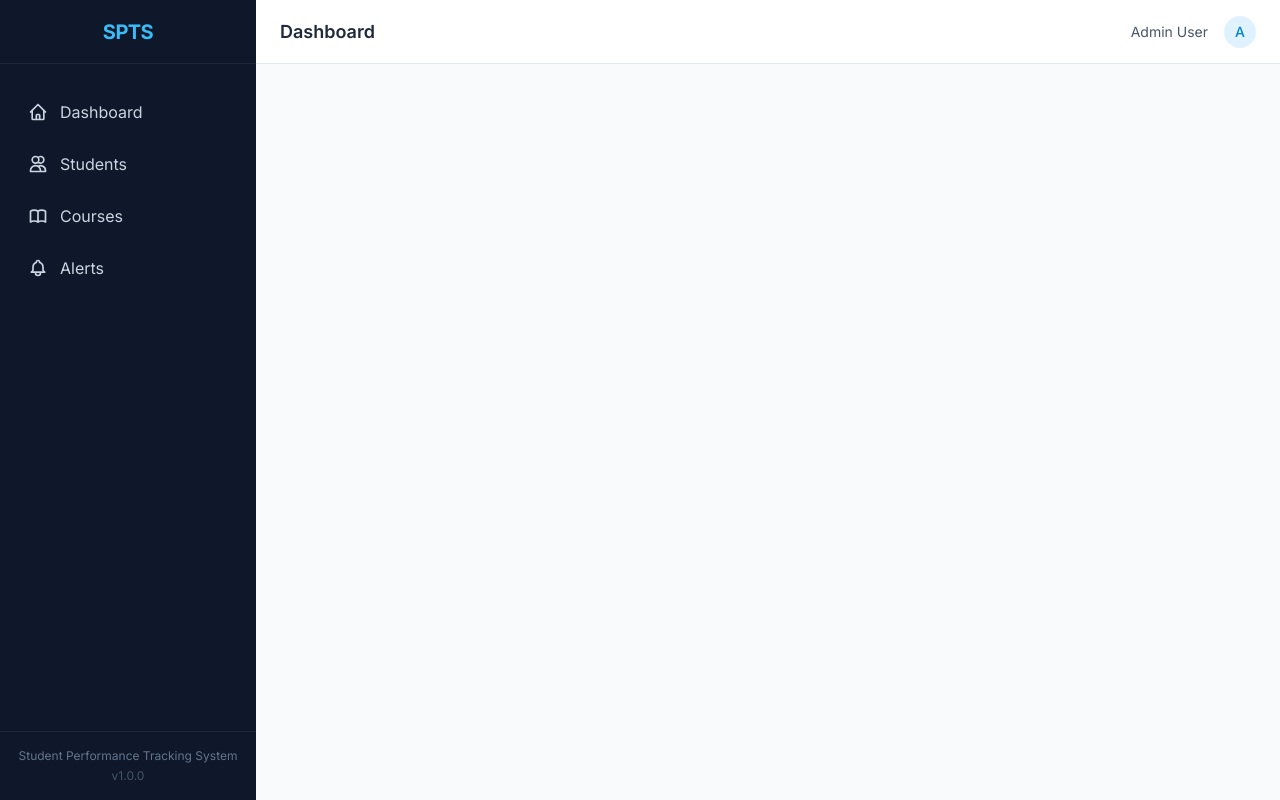
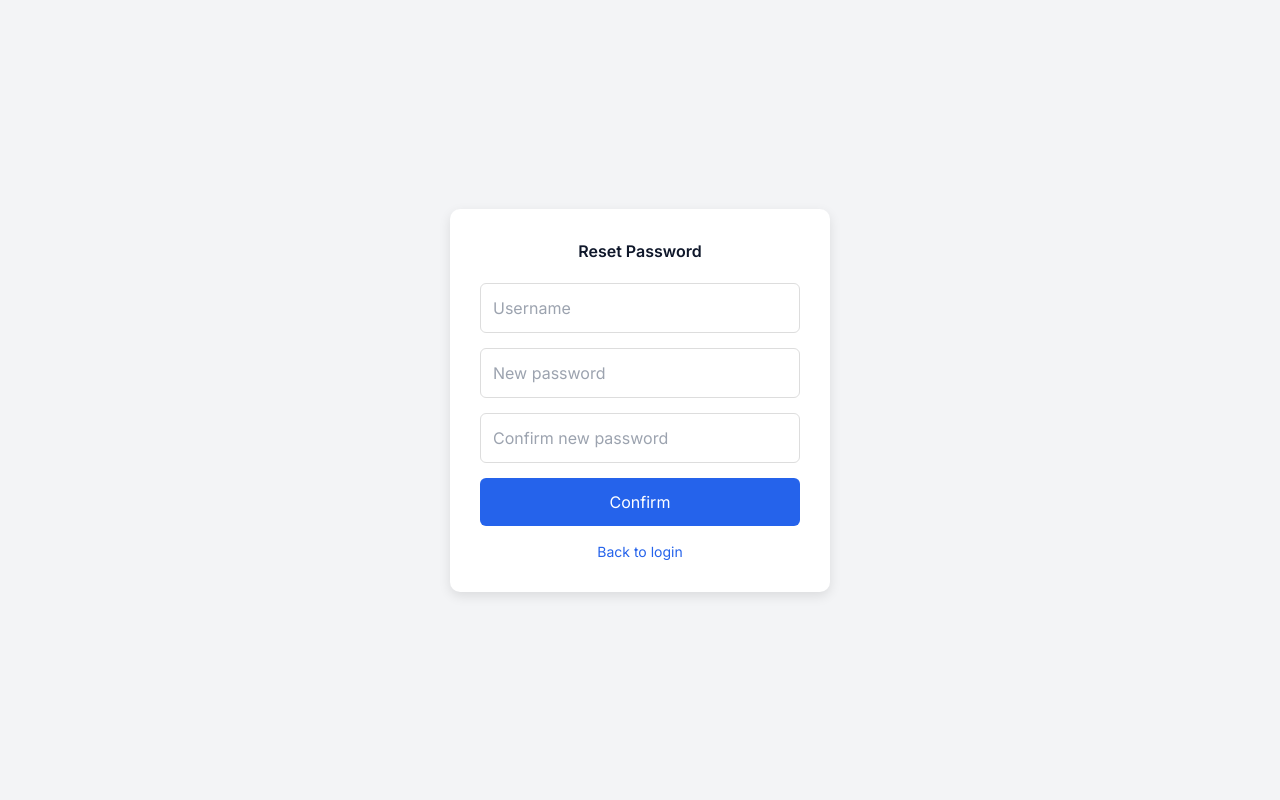
Before and after one commit to bruksama/UTH_OOSD, a React (Vite) app in the folder frontend/: page /forgot-password in a window 1280 px wide. Built offline with nearby package versions, Linux system fonts and the light colour scheme.

Commit message:
feat(auth): add login register and reset password

```diff
--- a/frontend/package.json
+++ b/frontend/package.json
@@ -10,11 +10,11 @@
     "preview": "vite preview"
   },
   "dependencies": {
+    "axios": "^1.6.7",
     "react": "^18.3.1",
     "react-dom": "^18.3.1",
-    "react-router-dom": "^6.22.0",
-    "recharts": "^2.12.0",
-    "axios": "^1.6.7"
+    "react-router-dom": "^6.30.3",
+    "recharts": "^2.12.0"
   },
   "devDependencies": {
     "@types/react": "^18.3.18",
--- a/frontend/src/App.tsx
+++ b/frontend/src/App.tsx
@@ -1,28 +1,46 @@
 import { BrowserRouter as Router, Routes, Route } from 'react-router-dom';
+import { useState } from 'react';
+
 import Layout from './components/Layout';
 import Dashboard from './pages/Dashboard';
 import Students from './pages/Students';
 import Courses from './pages/Courses';
 import Alerts from './pages/Alerts';
 
-/**
- * Main Application Component
- *
- * Provides routing and layout structure for SPTS frontend.
- *
- * @author SPTS Team
- */
+import Login from './pages/Login';
+import Register from './pages/Register';
+import ForgotPassword from './pages/ForgotPassword';
+
+import ProtectedRoute from './components/ProtectedRoute';
+
 function App() {
+    const [isAuthenticated, setIsAuthenticated] = useState(false);
+
     return (
         <Router>
-            <Layout>
-                <Routes>
+            <Routes>
+                {/* ===== Auth pages (KHÔNG dùng Layout) ===== */}
+                <Route
+                    path="/login"
+                    element={<Login setIsAuthenticated={setIsAuthenticated} />}
+                />
+                <Route path="/register" element={<Register />} />
+                <Route path="/forgot-password" element={<ForgotPassword />} />
+
+                {/* ===== Protected pages (CÓ Layout) ===== */}
+                <Route
+                    element={
+                        <ProtectedRoute isAuthenticated={isAuthenticated}>
+                            <Layout />
+                        </ProtectedRoute>
+                    }
+                >
                     <Route path="/" element={<Dashboard />} />
                     <Route path="/students" element={<Students />} />
                     <Route path="/courses" element={<Courses />} />
                     <Route path="/alerts" element={<Alerts />} />
-                </Routes>
-            </Layout>
+                </Route>
+            </Routes>
         </Router>
     );
 }
--- a/frontend/src/components/Layout.tsx
+++ b/frontend/src/components/Layout.tsx
@@ -1,17 +1,13 @@
-import { ReactNode } from 'react';
-import { Link, useLocation } from 'react-router-dom';
-
-interface LayoutProps {
-  children: ReactNode;
-}
+import { Link, useLocation, Outlet, useNavigate } from 'react-router-dom';
 
 /**
  * Main layout component with navigation sidebar
  *
  * @author SPTS Team
  */
-const Layout = ({ children }: LayoutProps) => {
+const Layout = () => {
   const location = useLocation();
+  const navigate = useNavigate();
 
   const navItems = [
     { path: '/', label: 'Dashboard', icon: 'M3 12l2-2m0 0l7-7 7 7M5 10v10a1 1 0 001 1h3m10-11l2 2m-2-2v10a1 1 0 01-1 1h-3m-6 0a1 1 0 001-1v-4a1 1 0 011-1h2a1 1 0 011 1v4a1 1 0 001 1m-6 0h6' },
@@ -22,18 +18,20 @@ const Layout = ({ children }: LayoutProps) => {
 
   const isActive = (path: string) => location.pathname === path;
 
+
+  const handleLogout = () => {
+    navigate('/login');
+  };
+
   return (
       <div className="min-h-screen bg-slate-50">
-      {/* Sidebar */}
         <aside className="fixed inset-y-0 left-0 w-64 bg-slate-900 text-white">
-        {/* Logo */}
           <div className="flex items-center justify-center h-16 border-b border-slate-800">
             <h1 className="text-xl font-bold tracking-tight">
               <span className="text-primary-400">SPTS</span>
             </h1>
           </div>
 
-        {/* Navigation */}
           <nav className="mt-6 px-3">
             <ul className="space-y-1">
               {navItems.map((item) => (
@@ -46,18 +44,8 @@ const Layout = ({ children }: LayoutProps) => {
                                 : 'text-slate-300 hover:bg-slate-800 hover:text-white'
                         }`}
                     >
-                  <svg
-                    className="w-5 h-5 mr-3"
-                    fill="none"
-                    stroke="currentColor"
-                    viewBox="0 0 24 24"
-                  >
-                    <path
-                      strokeLinecap="round"
-                      strokeLinejoin="round"
-                      strokeWidth={2}
-                      d={item.icon}
-                    />
+                      <svg className="w-5 h-5 mr-3" fill="none" stroke="currentColor" viewBox="0 0 24 24">
+                        <path strokeLinecap="round" strokeLinejoin="round" strokeWidth={2} d={item.icon} />
                       </svg>
                       {item.label}
                     </Link>
@@ -65,36 +53,25 @@ const Layout = ({ children }: LayoutProps) => {
               ))}
             </ul>
           </nav>
-
-        {/* Footer */}
-        <div className="absolute bottom-0 left-0 right-0 p-4 border-t border-slate-800">
-          <p className="text-xs text-slate-500 text-center">
-            Student Performance Tracking System
-          </p>
-          <p className="text-xs text-slate-600 text-center mt-1">
-            v1.0.0
-          </p>
-        </div>
         </aside>
 
-      {/* Main content */}
         <main className="ml-64 min-h-screen">
-        {/* Header */}
           <header className="h-16 bg-white border-b border-slate-200 flex items-center justify-between px-6">
             <h2 className="text-lg font-semibold text-slate-800">
               {navItems.find((item) => isActive(item.path))?.label || 'Dashboard'}
             </h2>
-          <div className="flex items-center space-x-4">
-            <span className="text-sm text-slate-600">Admin User</span>
-            <div className="w-8 h-8 bg-primary-100 rounded-full flex items-center justify-center">
-              <span className="text-primary-600 font-medium text-sm">A</span>
-            </div>
-          </div>
+
+            {/*  Logout */}
+            <button
+                onClick={handleLogout}
+                className="px-4 py-2 bg-red-500 text-white rounded hover:bg-red-600"
+            >
+              Logout
+            </button>
           </header>
 
-        {/* Page content */}
           <div className="p-6">
-          {children}
+            <Outlet />
           </div>
         </main>
       </div>
--- /dev/null
+++ b/frontend/src/components/ProtectedRoute.tsx
@@ -0,0 +1,16 @@
+import { Navigate } from 'react-router-dom';
+
+interface ProtectedRouteProps {
+    isAuthenticated: boolean;
+    children: JSX.Element;
+}
+
+function ProtectedRoute({ isAuthenticated, children }: ProtectedRouteProps) {
+    if (!isAuthenticated) {
+        return <Navigate to="/login" replace />;
+    }
+
+    return children;
+}
+
+export default ProtectedRoute;
--- /dev/null
+++ b/frontend/src/pages/ForgotPassword.tsx
@@ -0,0 +1,113 @@
+import { useState } from 'react';
+import { useNavigate } from 'react-router-dom';
+
+export default function ForgotPassword() {
+    const navigate = useNavigate();
+
+    const [username, setUsername] = useState('');
+    const [newPassword, setNewPassword] = useState('');
+    const [confirmPassword, setConfirmPassword] = useState('');
+
+    const handleReset = () => {
+        if (!username || !newPassword || !confirmPassword) {
+            alert('Please fill in all fields');
+            return;
+        }
+
+        if (newPassword !== confirmPassword) {
+            alert('Passwords do not match');
+            return;
+        }
+
+        // Demo only (chưa có backend)
+        alert(`Password reset successful for user: ${username}`);
+        navigate('/login');
+    };
+
+    return (
+        <div style={styles.container}>
+            <div style={styles.card}>
+                <h2 style={styles.title}>Reset Password</h2>
+
+                <input
+                    type="text"
+                    placeholder="Username"
+                    value={username}
+                    onChange={(e) => setUsername(e.target.value)}
+                    style={styles.input}
+                />
+
+                <input
+                    type="password"
+                    placeholder="New password"
+                    value={newPassword}
+                    onChange={(e) => setNewPassword(e.target.value)}
+                    style={styles.input}
+                />
+
+                <input
+                    type="password"
+                    placeholder="Confirm new password"
+                    value={confirmPassword}
+                    onChange={(e) => setConfirmPassword(e.target.value)}
+                    style={styles.input}
+                />
+
+                <button onClick={handleReset} style={styles.button}>
+                    Confirm
+                </button>
+
+                <p style={styles.back} onClick={() => navigate('/login')}>
+                    Back to login
+                </p>
+            </div>
+        </div>
+    );
+}
+
+/* ===== Styles ===== */
+const styles: any = {
+    container: {
+        height: '100vh',
+        display: 'flex',
+        justifyContent: 'center',
+        alignItems: 'center',
+        background: '#f3f4f6',
+    },
+    card: {
+        width: 380,
+        padding: 30,
+        borderRadius: 10,
+        background: '#fff',
+        boxShadow: '0 4px 12px rgba(0,0,0,0.1)',
+    },
+    title: {
+        textAlign: 'center',
+        marginBottom: 20,
+    },
+    input: {
+        width: '100%',
+        padding: 12,
+        marginBottom: 15,
+        borderRadius: 6,
+        border: '1px solid #ddd',
+        fontSize: 16,
+    },
+    button: {
+        width: '100%',
+        padding: 12,
+        background: '#2563eb',
+        color: '#fff',
+        border: 'none',
+        borderRadius: 6,
+        fontSize: 16,
+        cursor: 'pointer',
+    },
+    back: {
+        marginTop: 15,
+        textAlign: 'center',
+        color: '#2563eb',
+        cursor: 'pointer',
+        fontSize: 14,
+    },
+};
--- /dev/null
+++ b/frontend/src/pages/Login.tsx
@@ -0,0 +1,130 @@
+import { useState } from 'react';
+import { useNavigate } from 'react-router-dom';
+
+interface LoginProps {
+    setIsAuthenticated: (value: boolean) => void;
+}
+
+function Login({ setIsAuthenticated }: LoginProps) {
+    const [username, setUsername] = useState('');
+    const [password, setPassword] = useState('');
+    const navigate = useNavigate();
+
+    const handleLogin = (e: React.FormEvent) => {
+        e.preventDefault();
+
+        const user = JSON.parse(localStorage.getItem('user') || 'null');
+
+        if (
+            user &&
+            username === user.username &&
+            password === user.password
+        ) {
+            setIsAuthenticated(true);
+            navigate('/');
+        } else {
+            alert('Incorrect account or password');
+        }
+    };
+
+    return (
+        <div style={styles.container}>
+            <form style={styles.card} onSubmit={handleLogin}>
+                <h2 style={styles.title}>Login</h2>
+
+                <input
+                    type="text"
+                    placeholder="Username"
+                    value={username}
+                    onChange={(e) => setUsername(e.target.value)}
+                    style={styles.input}
+                />
+
+                <input
+                    type="password"
+                    placeholder="Password"
+                    value={password}
+                    onChange={(e) => setPassword(e.target.value)}
+                    style={styles.input}
+                />
+
+                <button type="submit" style={styles.button}>
+                    Login
+                </button>
+
+                <div style={styles.links}>
+                    <span
+                        style={styles.link}
+                        onClick={() => navigate('/register')}
+                    >
+                        Register
+                    </span>
+
+                    <span style={styles.divider}>|</span>
+
+                    <span
+                        style={styles.link}
+                        onClick={() => navigate('/forgot-password')}
+                    >
+                        Forgot your password?
+                    </span>
+                </div>
+            </form>
+        </div>
+    );
+}
+
+export default Login;
+
+/* ===== Styles  ===== */
+const styles: any = {
+    container: {
+        height: '100vh',
+        display: 'flex',
+        justifyContent: 'center',
+        alignItems: 'center',
+        background: '#f3f4f6',
+    },
+    card: {
+        width: 380,
+        padding: 30,
+        borderRadius: 10,
+        background: '#fff',
+        boxShadow: '0 4px 12px rgba(0,0,0,0.1)',
+    },
+    title: {
+        textAlign: 'center',
+        marginBottom: 20,
+    },
+    input: {
+        width: '100%',
+        padding: 12,
+        marginBottom: 15,
+        borderRadius: 6,
+        border: '1px solid #ddd',
+        fontSize: 16,
+    },
+    button: {
+        width: '100%',
+        padding: 12,
+        background: '#2563eb',
+        color: '#fff',
+        border: 'none',
+        borderRadius: 6,
+        fontSize: 16,
+        cursor: 'pointer',
+    },
+    links: {
+        marginTop: 15,
+        textAlign: 'center',
+        fontSize: 14,
+    },
+    link: {
+        color: '#2563eb',
+        cursor: 'pointer',
+    },
+    divider: {
+        margin: '0 8px',
+        color: '#999',
+    },
+};
--- /dev/null
+++ b/frontend/src/pages/Register.tsx
@@ -0,0 +1,59 @@
+import { useState } from 'react';
+import { useNavigate } from 'react-router-dom';
+
+export default function Register() {
+    const navigate = useNavigate();
+    const [username, setUsername] = useState('');
+    const [password, setPassword] = useState('');
+    const [confirm, setConfirm] = useState('');
+
+    const handleRegister = () => {
+        if (!username || !password) {
+            alert('Please fill all fields');
+            return;
+        }
+
+        if (password !== confirm) {
+            alert('Passwords do not match');
+            return;
+        }
+
+        localStorage.setItem(
+            'user',
+            JSON.stringify({ username, password })
+        );
+
+        alert('Register successful');
+        navigate('/login');
+    };
+
+    return (
+        <div className="auth">
+            <h2>Register</h2>
+
+            <input
+                placeholder="Username"
+                value={username}
+                onChange={(e) => setUsername(e.target.value)}
+            />
+
+            <input
+                type="password"
+                placeholder="Password"
+                value={password}
+                onChange={(e) => setPassword(e.target.value)}
+            />
+
+            <input
+                type="password"
+                placeholder="Confirm Password"
+                value={confirm}
+                onChange={(e) => setConfirm(e.target.value)}
+            />
+
+            <button onClick={handleRegister}>Register</button>
+
+            <p onClick={() => navigate('/login')}>Back to login</p>
+        </div>
+    );
+}
```
Also changed, not shown: 1 other file (tests, documents, lock files or other folders). Lines whose indentation alone changed are shown as unchanged.
